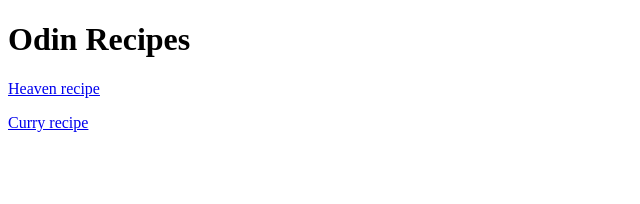
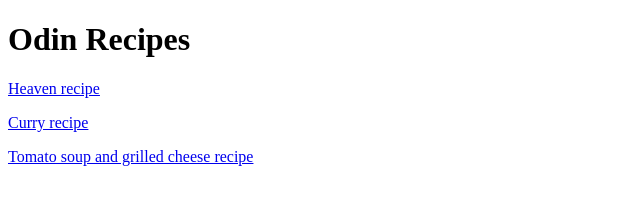
Before and after one commit to ekezdu/odin-recipes, a plain HTML site: page index.html in a window 1280 px wide. Shown: the whole page, without its empty margins (0-640 px from the left). Drawn offline with Linux system fonts and the light colour scheme.

Commit message:
Added link to tomatosoup.html to home page.

```diff
--- a/index.html
+++ b/index.html
@@ -12,5 +12,6 @@
     <h1>Odin Recipes</h1>
    <p><a href="recipes/heaven.html">Heaven recipe</a></p>
    <p><a href="recipes/curry.html">Curry recipe</a></p>
+   <p><a href="recipes/tomatosoup.html">Tomato soup and grilled cheese recipe</a></p>
 </body>
 </html>
```
